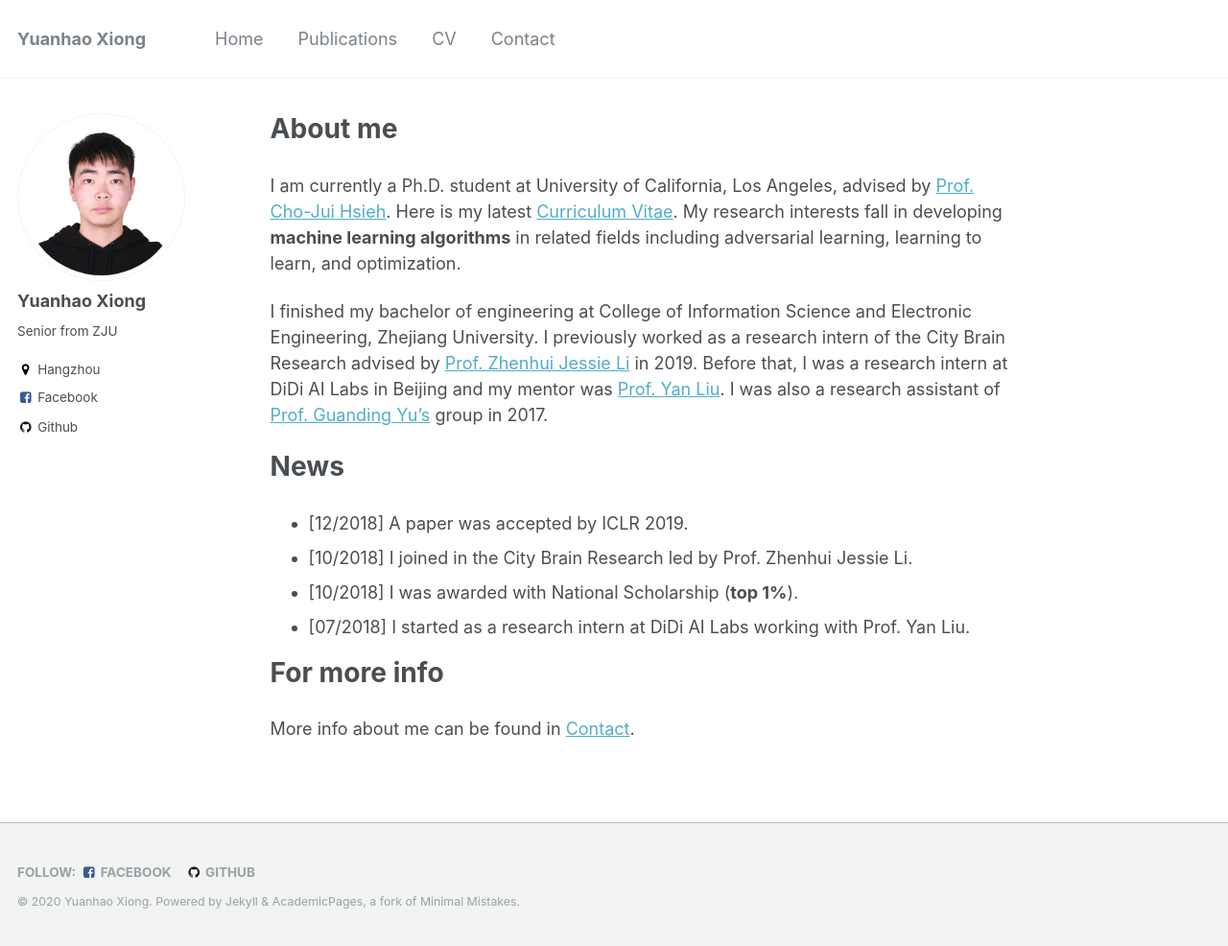
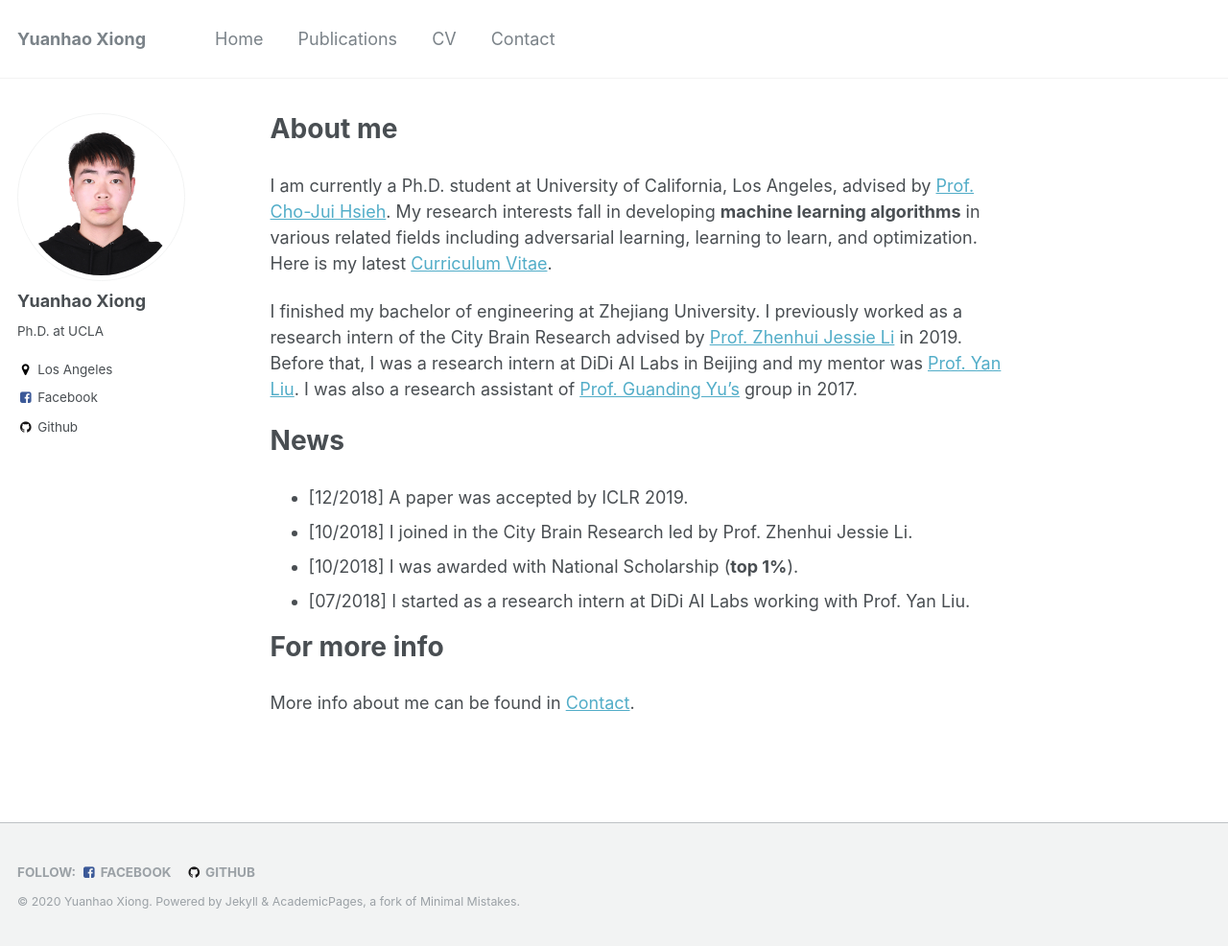
Before and after one commit to xyh97/xyh97.github.io, a Jekyll site: the page built from _pages/about.md, in a window 1280 px wide and 986 px high. Shown: the whole window at 96% size. Built offline with Jekyll 4.4.1, drawn with Linux system fonts in a browser that asks for light colours.

Commit message:
slight modification

```diff
--- a/_config.yml
+++ b/_config.yml
@@ -82,8 +82,8 @@ analytics:
 author:
   name             : "Yuanhao Xiong"
   avatar           : "avatar.jpg"
-  bio              : "Senior from ZJU"
-  location         : "Hangzhou"
+  bio              : "Ph.D. at UCLA"
+  location         : "Los Angeles"
   employer         :
   googlescholar    :
   email            :
--- a/_pages/about.md
+++ b/_pages/about.md
@@ -10,9 +10,9 @@ redirect_from:
 
 About me
 ======
-I am currently a Ph.D. student at University of California, Los Angeles, advised by [Prof. Cho-Jui Hsieh](http://web.cs.ucla.edu/~chohsieh/). Here is my latest [Curriculum Vitae](/files/CV.pdf). My research interests fall in developing **machine learning algorithms** in related fields including adversarial learning, learning to learn, and optimization.
+I am currently a Ph.D. student at University of California, Los Angeles, advised by [Prof. Cho-Jui Hsieh](http://web.cs.ucla.edu/~chohsieh/). My research interests fall in developing **machine learning algorithms** in various related fields including adversarial learning, learning to learn, and optimization. Here is my latest [Curriculum Vitae](/files/CV.pdf).
 
-I finished my bachelor of engineering at College of Information Science and Electronic Engineering, Zhejiang University. I previously worked as a research intern of the City Brain Research advised by [Prof. Zhenhui Jessie Li](https://faculty.ist.psu.edu/jessieli) in 2019. Before that, I was a research intern at DiDi AI Labs in Beijing and my mentor was [Prof. Yan Liu](http://www-bcf.usc.edu/~liu32/). I was also a research assistant of [Prof. Guanding Yu's](https://person.zju.edu.cn/en/yuguanding) group in 2017.
+I finished my bachelor of engineering at Zhejiang University. I previously worked as a research intern of the City Brain Research advised by [Prof. Zhenhui Jessie Li](https://faculty.ist.psu.edu/jessieli) in 2019. Before that, I was a research intern at DiDi AI Labs in Beijing and my mentor was [Prof. Yan Liu](http://www-bcf.usc.edu/~liu32/). I was also a research assistant of [Prof. Guanding Yu's](https://person.zju.edu.cn/en/yuguanding) group in 2017.
 
 News
 ======
```
